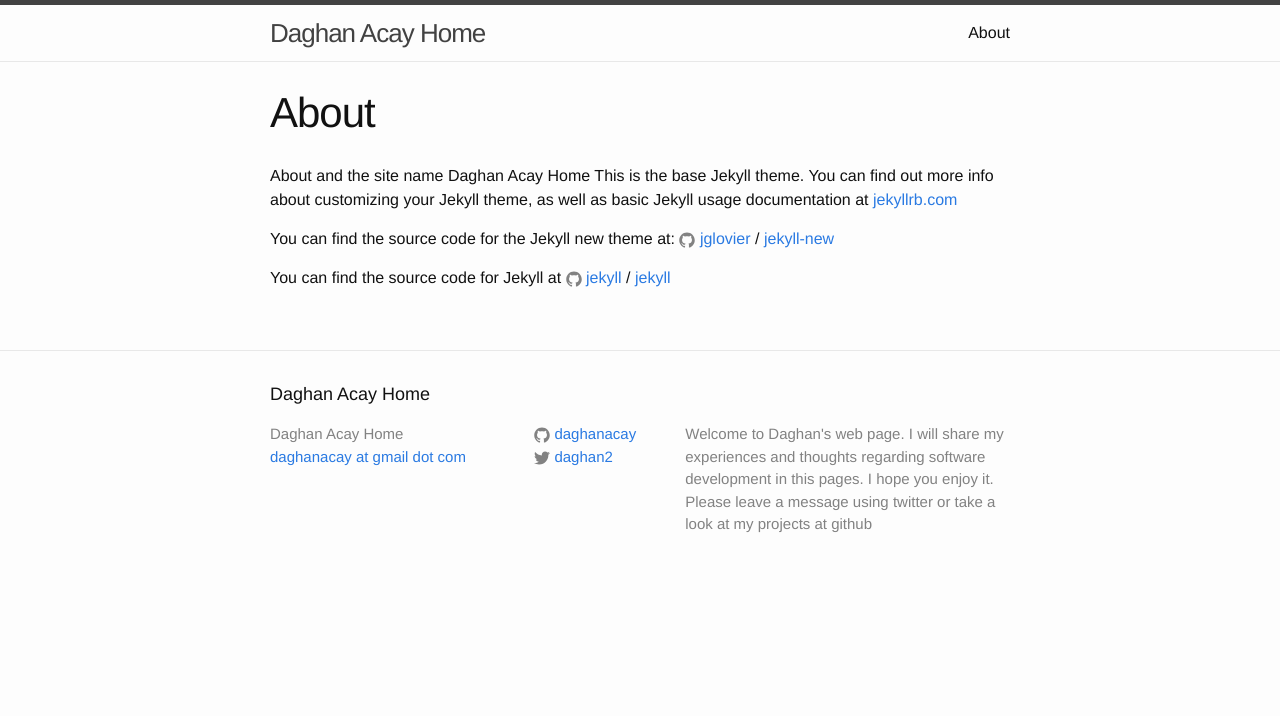
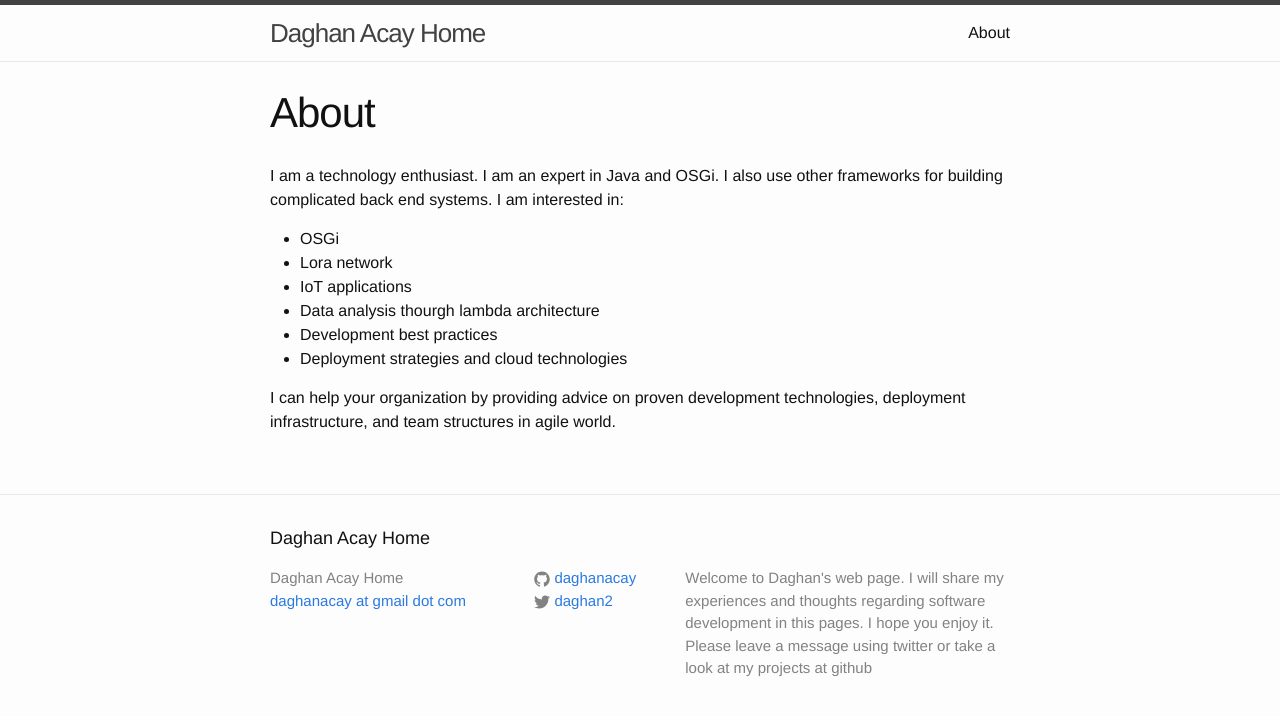
Before and after one commit to daghanacay/daghanacay.github.io, a Jekyll site: the page built from about.md, in a window 1280 px wide. Shown: the top 716 px of the page. Built offline with Jekyll 4.4.1, drawn with Linux system fonts in a browser that asks for light colours.

Commit message:
updating About page

```diff
--- a/about.md
+++ b/about.md
@@ -3,13 +3,14 @@
 title: About
 permalink: /about/
 ---
-{{page.title}} and the site name {{site.title}}
-This is the base Jekyll theme. You can find out more info about customizing your Jekyll theme, as well as basic Jekyll usage documentation at [jekyllrb.com](http://jekyllrb.com/)
 
-You can find the source code for the Jekyll new theme at:
-{% include icon-github.html username="jglovier" %} /
-[jekyll-new](https://github.com/jglovier/jekyll-new)
+I am a technology enthusiast. I am an expert in Java and OSGi. I also use other frameworks for building complicated back end systems. I am interested in:
 
-You can find the source code for Jekyll at
-{% include icon-github.html username="jekyll" %} /
-[jekyll](https://github.com/jekyll/jekyll)
+* OSGi
+* Lora network
+* IoT applications
+* Data analysis thourgh lambda architecture
+* Development best practices
+* Deployment strategies and cloud technologies
+
+I can help your organization by providing advice on proven development technologies, deployment infrastructure, and team structures in agile world.
```
Also changed, not shown: 2 other files.
